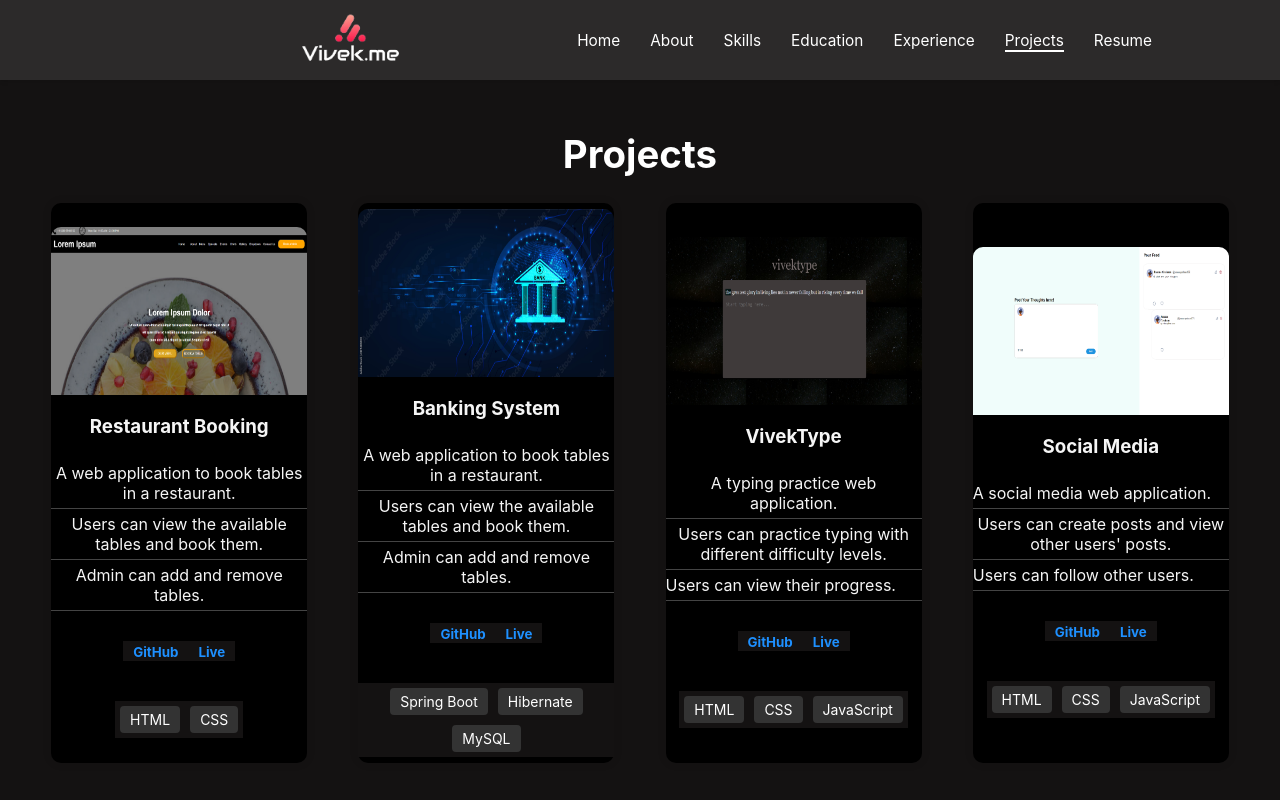
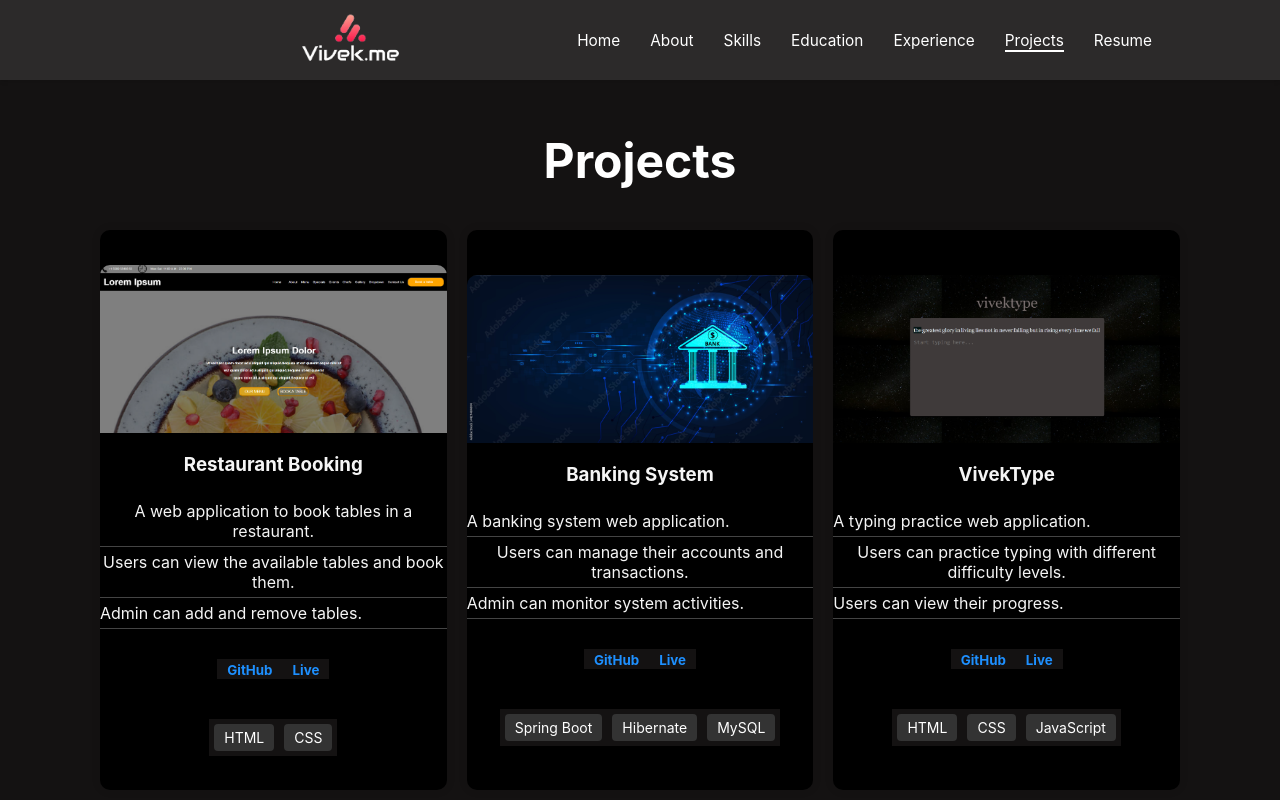
Before and after one commit to vivek-anand-singh/PortFolio, a React (Create React App) app: page /education in a window 1280 px wide. Both pictures are taken after a click on the item "Projects". Shown: the top 800 px of the page. Built offline with nearby package versions, Linux system fonts and the light colour scheme.

Commit message:
Updated my projects section

```diff
--- a/src/Components/Projects/project.css
+++ b/src/Components/Projects/project.css
@@ -1,9 +1,100 @@
-.projects{
+* {
+    margin: 0;
+    padding: 0;
+    box-sizing: border-box;
+}
+
+.tile-container {
     display: flex;
+    flex-wrap: wrap;
     justify-content: center;
-    align-items: center;
+    gap: 20px; /* Space between tiles */
+    padding: 20px;
+    margin: 0 auto;
+    max-width: 1200px; /* Maximum width of the container */
 }
 
 .tile {
-    margin: 2vw;
+    display: flex;
+    flex-direction: column;
+    justify-content: center;
+    align-items: center;
+    width: calc(33.333% - 40px); /* Width to fit three tiles per row, accounting for gap */
+    margin-bottom: 20px; /* Space between rows */
+    height: 70vh;
+    background-color: black;
+    border-radius: 10px;
+    box-shadow: 0 0 10px rgba(0, 0, 0, 0.1);
+    transition: all 0.3s ease;
+    color: #f5f5f5;
 }
+
+.tile img {
+    width: 100%;
+    height: 30%;
+    border-radius: 10px 10px 0 0;
+}
+
+.tile h3 {
+    margin-top: 10px;
+    background-color: black;
+    padding: 10px;
+    border-radius: 10px;
+    text-align: center;
+}
+
+.tile ul {
+    list-style: disc;
+    display: flex;
+    flex-direction: column;
+    padding: 0;
+    margin: 10px 0;
+    width: 100%;
+}
+
+.tile ul li {
+    background-color: black;
+    width: 100%;
+    padding: 5px 0;
+    display: flex;
+    justify-content: flex-start;
+    color: #f5f5f5;
+    border-bottom: 1px solid #444;
+}
+
+.tile .links {
+    margin: 20px 0;
+}
+
+.tile .links a {
+    color: #1e90ff;
+    text-decoration: none;
+    font-weight: bold;
+    margin: 0 10px;
+    font-size: smaller;
+}
+
+.tile .links a:hover {
+    text-decoration: underline;
+}
+
+.tile .techstack {
+    margin-top: 20px;
+}
+
+.tile .techstack span {
+    display: inline-block;
+    background-color: #333;
+    color: #fff;
+    padding: 5px 10px;
+    margin: 5px;
+    border-radius: 4px;
+    font-size: 14px;
+}
+
+.heading {
+    text-align: center;
+    margin: 20px 0;
+    font-size: 3rem;
+    color: white;
+}
--- a/src/Components/Projects/project.js
+++ b/src/Components/Projects/project.js
@@ -1,11 +1,13 @@
-import Tile from './tile.js';
-import RestaurantBookingimg from './images/Screenshot 2024-06-02 162712.png'
-import BankingSystemimg from './images/BankingSystem.jpg'
-import VivekTypeLogo from './images/vivektypelogo.png'
+import React from 'react';
+import Tile from './tile';
+import RestaurantBookingimg from './images/Screenshot 2024-06-02 162712.png';
+import BankingSystemimg from './images/BankingSystem.jpg';
+import VivekTypeLogo from './images/vivektypelogo.png';
 import SocialmediaLogo from './images/SocialMedia.png';
+import YoutubeCommentScrape from './images/maxresdefault.jpg';
 import './project.css';
-function Project()
-{
+
+function Project() {
     const projects = [
         {
             img: RestaurantBookingimg,
@@ -17,18 +19,19 @@ function Project()
             ],
             GitHubLink: "https://github.com/vivek-anand-singh/webDev",
             LiveLink: "https://vivek-anand-singh.github.io/webDev/",
-            TechStacks: ["HTML","CSS"],
+            TechStacks: ["HTML", "CSS"],
         },
         {
             img: BankingSystemimg,
             projectName: "Banking System",
             descriptionPoints: [
-                "A web application to book tables in a restaurant.",
-                "Users can view the available tables and book them.",
-                "Admin can add and remove tables."
+                "A banking system web application.",
+                "Users can manage their accounts and transactions.",
+                "Admin can monitor system activities."
             ],
             GitHubLink: "https://github.com/vivek-anand-singh/UpdatedBankingSystem",
-            TechStacks: ["Spring Boot","Hibernate","MySQL"],
+            LiveLink: "https://github.com/vivek-anand-singh/UpdatedBankingSystem",
+            TechStacks: ["Spring Boot", "Hibernate", "MySQL"],
         },
         {
             img: VivekTypeLogo,
@@ -40,7 +43,7 @@ function Project()
             ],
             GitHubLink: "https://github.com/vivek-anand-singh/vivektype",
             LiveLink: "https://vivek-anand-singh.github.io/vivektype/",
-            TechStacks: ["HTML","CSS","JavaScript"],
+            TechStacks: ["HTML", "CSS", "JavaScript"],
         },
         {
             img: SocialmediaLogo,
@@ -52,14 +55,27 @@ function Project()
             ],
             GitHubLink: "https://github.com/vivek-anand-singh/finalcontestproject",
             LiveLink: "https://vivek-anand-singh.github.io/finalcontestproject/",
-            TechStacks: ["HTML","CSS","JavaScript"],
-        }
+            TechStacks: ["HTML", "CSS", "JavaScript"],
+        },
+        {
+            img: YoutubeCommentScrape,
+            projectName: "YouTube Comment Scraper",
+            descriptionPoints: [
+                "A Python script to scrape comments from YouTube videos.",
+                "Users can view the comments in a CSV file."
+            ],
+            GitHubLink: "https://github.com/vivek-anand-singh/ScrapeYoutubeComments",
+            TechStacks: ["Python"],
+        },
     ];
+
     return (
         <div>
             <h1 className="heading">Projects</h1>
-            <div className="projects">
-            {projects.map((project, index) => (<Tile className="tile" key={index} {...project}></Tile>))}
+            <div className="tile-container">
+                {projects.map((project, index) => (
+                    <Tile key={index} {...project} />
+                ))}
             </div>
         </div>
     );
--- a/src/Components/Projects/tile.css
+++ b/src/Components/Projects/tile.css
@@ -4,12 +4,25 @@
     box-sizing: border-box;
 }
 
+/* Container for the tiles */
+.tile-container {
+    display: flex;
+    flex-wrap: wrap;
+    justify-content: center;
+    gap: 20px;
+    padding: 20px;
+    margin: 0 auto;
+    max-width: 1200px; /* Maximum width of the container */
+}
+
+/* Tile styles */
 .tile {
     display: flex;
     flex-direction: column;
     justify-content: center;
     align-items: center;
-    width: 20%;
+    width: calc(33.333% - 40px); /* Width adjusted for three tiles per row */
+    margin-bottom: 20px; /* Space between rows */
     height: 70vh;
     background-color: black;
     border-radius: 10px;
@@ -18,7 +31,7 @@
     color: #f5f5f5;
 }
 
-.tile img{
+.tile img {
     width: 100%;
     height: 30%;
     border-radius: 10px 10px 0 0;
--- a/src/Components/Projects/tile.js
+++ b/src/Components/Projects/tile.js
@@ -1,20 +1,24 @@
+import React from 'react';
 import './tile.css';
 
-function Tile({img,projectName,descriptionPoints,GitHubLink,LiveLink,TechStacks})
-{
+function Tile({ img, projectName, descriptionPoints, GitHubLink, LiveLink, TechStacks }) {
     return (
         <div className="tile">
-            <img src={img} alt="Project logo"></img>
+            <img src={img} alt="Project logo" />
             <h3>{projectName}</h3>
             <ul>
-                {descriptionPoints.map((point,index) => <li key={index}>{point}</li>)}
+                {descriptionPoints.map((point, index) => (
+                    <li key={index}>{point}</li>
+                ))}
             </ul>
             <div className="links">
                 <a href={GitHubLink} target="_blank" rel="noreferrer">GitHub</a>
                 <a href={LiveLink} target="_blank" rel="noreferrer">Live</a>
             </div>
             <div className="techstack">
-                {TechStacks.map((stack,index) => <span key={index}>{stack}</span>)}
+                {TechStacks.map((stack, index) => (
+                    <span key={index}>{stack}</span>
+                ))}
             </div>
         </div>
     );
```
Also changed, not shown: src/Components/Projects/tilegrid.js (added, +23 -0 lines), src/Components/Projects/images/maxresdefault.jpg (added).
